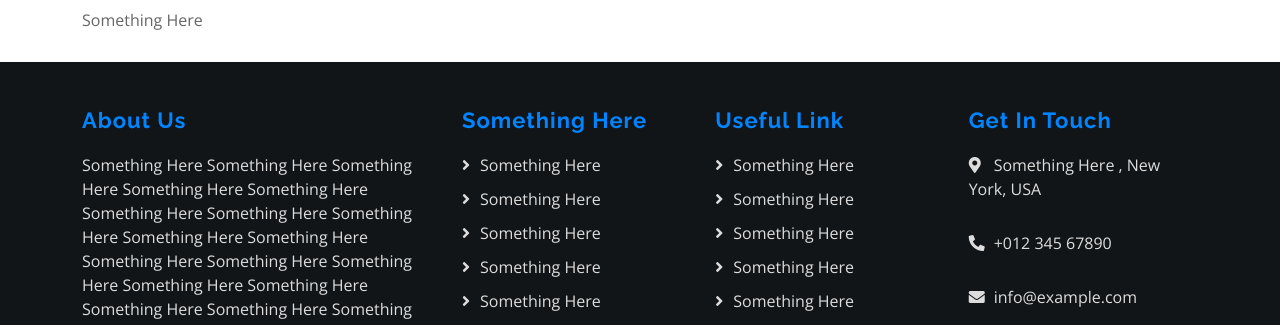
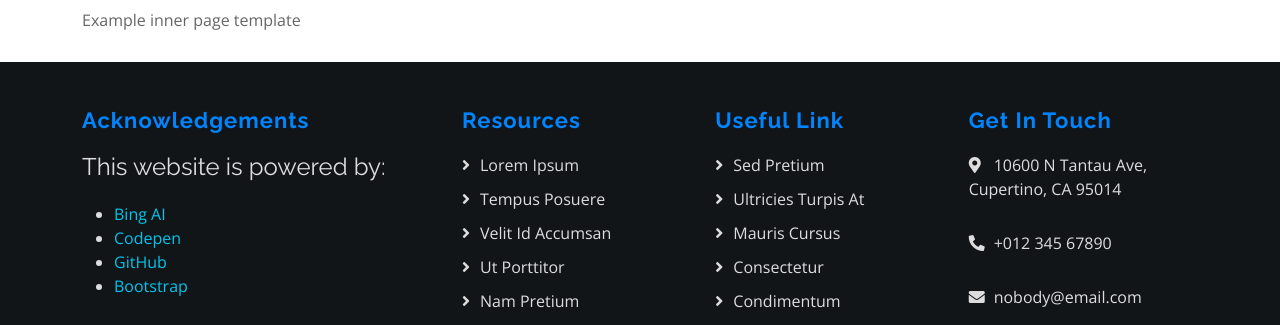
Before and after one commit to Scteenmastan/Scteenmastan.github.io, a plain HTML site: page assets/pages/inner-page.html in a window 1280 px wide. Shown: the part 126-451 px from the top of the page. Drawn offline with nearby package versions, Linux system fonts and the light colour scheme.

Commit message:
Update inner-page.html

```diff
--- a/assets/pages/inner-page.html
+++ b/assets/pages/inner-page.html
@@ -5,7 +5,7 @@
   <meta charset="utf-8">
   <meta content="width=device-width, initial-scale=1.0" name="viewport">
 
-  <title>Scteenmastan Studio</title>
+  <title>Inner Page - Imperial Bootstrap Template</title>
   <meta content="" name="description">
   <meta content="" name="keywords">
 
@@ -43,6 +43,13 @@
     <!-- Other css and js animations -->
     <link rel="stylesheet" href="https://use.fontawesome.com/releases/v5.13.0/css/all.css">
 
+  <!-- =======================================================
+  * Template Name: Imperial
+  * Updated: Mar 10 2023 with Bootstrap v5.2.3
+  * Template URL: https://bootstrapmade.com/imperial-free-onepage-bootstrap-theme/
+  * Author: BootstrapMade.com
+  * License: https://bootstrapmade.com/license/
+  ======================================================== -->
 </head>
 
 <body>
@@ -51,19 +58,21 @@
 <header id="header" class="d-flex align-items-center">
     <div class="container d-flex align-items-center justify-content-between">
 
-        <a href="../../index.html" class="logo mr-auto"><img src="../img/logo.png" alt=""></a>
+        <a href="https://scteenmastan.github.io" class="logo mr-auto"><img src="../img/logo.png" alt=""></a>
+        <!-- Uncomment below if you prefer to use a text logo -->
+        <!-- <h1 class="logo mr-auto"><a href="index.html">Imperial</a></h1> -->
 
         <nav id="navbar" class="navbar">
             <ul>
-                <li><a class="nav-link scrollto active" href="#hero">Home</a></li>
-                <li><a class="nav-link scrollto" href="#about">About</a></li>
-                <li><a class="nav-link scrollto" href="#services">Solutions</a></li>
-                <li><a class="nav-link scrollto " href="#portfolio">Dashboard</a></li>
-                <li><a class="nav-link scrollto" href="#testimonials">Archive</a></li>
-                <li><a class="nav-link scrollto" href="#team">Blogs</a></li>
+                <li><a class="nav-link scrollto active" href="https://scteenmastan.github.io#hero">Home</a></li>
+                <li><a class="nav-link scrollto" href="https://scteenmastan.github.io#about">About</a></li>
+                <li><a class="nav-link scrollto" href="https://scteenmastan.github.io#services">Solutions</a></li>
+                <li><a class="nav-link scrollto " href="https://scteenmastan.github.io#portfolio">Dashboard</a></li>
+                <li><a class="nav-link scrollto" href="https://scteenmastan.github.io#testimonials">Archive</a></li>
+                <li><a class="nav-link scrollto" href="https://scteenmastan.github.io#blog">Blogs</a></li>
                 <li class="dropdown"><a href="#"><span>Channels</span> <i class="bi bi-chevron-down"></i></a>
                     <ul>
-                        <li class="dropdown"><a href="#"><span>Something Here</span> <i class="bi bi-chevron-right"></i></a>
+                        <li class="dropdown"><a href="#"><span>Mathematics</span> <i class="bi bi-chevron-right"></i></a>
                             <ul>
                                 <li><a href="#">Something Here</a></li>
                                 <li><a href="#">Something Here</a></li>
@@ -72,7 +81,7 @@
                                 <li><a href="#">Something Here</a></li>
                             </ul>
                         </li>
-                        <li class="dropdown"><a href="#"><span>Something Here</span> <i class="bi bi-chevron-right"></i></a>
+                        <li class="dropdown"><a href="#"><span>Natural Science</span> <i class="bi bi-chevron-right"></i></a>
                             <ul>
                                 <li><a href="#">Something Here</a></li>
                                 <li><a href="#">Something Here</a></li>
@@ -81,7 +90,7 @@
                                 <li><a href="#">Something Here</a></li>
                             </ul>
                         </li>
-                        <li class="dropdown"><a href="#"><span>Something Here</span> <i class="bi bi-chevron-right"></i></a>
+                        <li class="dropdown"><a href="#"><span>Artificial Intelligence</span> <i class="bi bi-chevron-right"></i></a>
                             <ul>
                                 <li><a href="#">Something Here</a></li>
                                 <li><a href="#">Something Here</a></li>
@@ -90,7 +99,7 @@
                                 <li><a href="#">Something Here</a></li>
                             </ul>
                         </li>
-                        <li class="dropdown"><a href="#"><span>Something Here</span> <i class="bi bi-chevron-right"></i></a>
+                        <li class="dropdown"><a href="#"><span>Computer Science</span> <i class="bi bi-chevron-right"></i></a>
                             <ul>
                                 <li><a href="#">Something Here</a></li>
                                 <li><a href="#">Something Here</a></li>
@@ -125,10 +134,10 @@
       <div class="container">
 
         <div class="d-flex justify-content-between align-items-center">
-          <h2>Something Here</h2>
+          <h2>Inner Page</h2>
           <ol>
             <li><a href="../../index.html">Home</a></li>
-            <li>Something Here</li>
+            <li>Inner Page</li>
           </ol>
         </div>
 
@@ -138,7 +147,7 @@
     <section class="inner-page">
       <div class="container">
         <p>
-          Something Here
+          Example inner page template
         </p>
       </div>
     </section>
@@ -146,49 +155,55 @@
   </main><!-- End #main -->
 
 <!-- ======= Footer ======= -->
-  <div class="footer">
+<div class="footer" id="footer">
     <div class="container">
         <div class="row">
             <div class="col-md-6 col-lg-4">
                 <div class="footer-about">
-                      <h3>About Us</h3>
-                      <p>
-                          Something Here Something Here Something Here Something Here Something Here Something Here Something Here Something Here Something Here Something Here Something Here Something Here Something Here Something Here Something Here Something Here Something Here Something Here Something Here
-                      </p>
+                    <h3>Acknowledgements</h3>
+                    <h4>
+                        This website is powered by:
+                    </h4>
+                    <ul>
+                        <li><a href="https://www.bing.com/new">Bing AI</a></li>
+                        <li><a href="https://www.codepen.io">Codepen</a></li>
+                        <li><a href="https://www.github.com">GitHub</a></li>
+                        <li><a href="https://bootstrapmade.com/">Bootstrap</a></li>
+                    </ul>
                 </div>
             </div>
             <div class="col-md-6 col-lg-8">
                 <div class="row">
                     <div class="col-md-6 col-lg-4">
                         <div class="footer-link">
-                              <h3>Something Here </h3>
-                              <a href="">Something Here </a>
-                              <a href="">Something Here </a>
-                              <a href="">Something Here </a>
-                              <a href="">Something Here </a>
-                              <a href="">Something Here </a>
+                            <h3>Resources</h3>
+                            <a href="">Lorem ipsum</a>
+                            <a href="">tempus posuere </a>
+                            <a href="">velit id accumsan</a>
+                            <a href="">ut porttitor</a>
+                            <a href="">Nam pretium</a>
                         </div>
                     </div>
                     <div class="col-md-6 col-lg-4">
                         <div class="footer-link">
                             <h3>Useful Link</h3>
-                              <a href="">Something Here </a>
-                              <a href="">Something Here </a>
-                              <a href="">Something Here </a>
-                              <a href="">Something Here </a>
-                              <a href="">Something Here </a>
+                            <a href="">Sed pretium</a>
+                            <a href="">ultricies turpis at</a>
+                            <a href="">Mauris cursus</a>
+                            <a href="">consectetur</a>
+                            <a href="">condimentum</a>
                         </div>
                     </div>
                     <div class="col-md-6 col-lg-4">
                         <div class="footer-contact">
                             <h3>Get In Touch</h3>
-                              <p><i class="fa fa-map-marker-alt"></i>Something Here , New York, USA</p>
+                            <p><i class="fa fa-map-marker-alt"></i>10600 N Tantau Ave, Cupertino, CA 95014</p>
                             <p><i class="fa fa-phone-alt"></i>+012 345 67890</p>
-                              <p><i class="fa fa-envelope"></i>info@example.com</p>
+                            <p><i class="fa fa-envelope"></i>nobody@email.com</p>
                             <div class="footer-social">
                                 <a href=""><i class="fab fa-twitter" id="twitter"></i></a>
                                 <a href=""><i class="fab fa-facebook-f" id="facebook"></i></a>
-                                  <a href="https://github.com/scteenmastan" id="github"><i class="fab fa-github"></i></a>
+                                <a href="" id="github"><i class="fab fa-github"></i></a>
                                 <a href=""><i class="fab fa-youtube" id="youtube"></i></a>
                                 <a href=""><i class="fab fa-instagram" id="instagram"></i></a>
                                 <a href=""><i class="fab fa-linkedin-in" id="linkedin"></i></a>
@@ -232,7 +247,6 @@
   <script src="../vendor/isotope-layout/isotope.pkgd.min.js"></script>
   <script src="../vendor/swiper/swiper-bundle.min.js"></script>
   <script src="../vendor/typed.js/typed.min.js"></script>
-  <script src="../vendor/php-email-form/validate.js"></script>
 
   <!-- Template Main JS File -->
   <script src="../js/main.js"></script>
```
Lines whose indentation alone changed are shown as unchanged.
